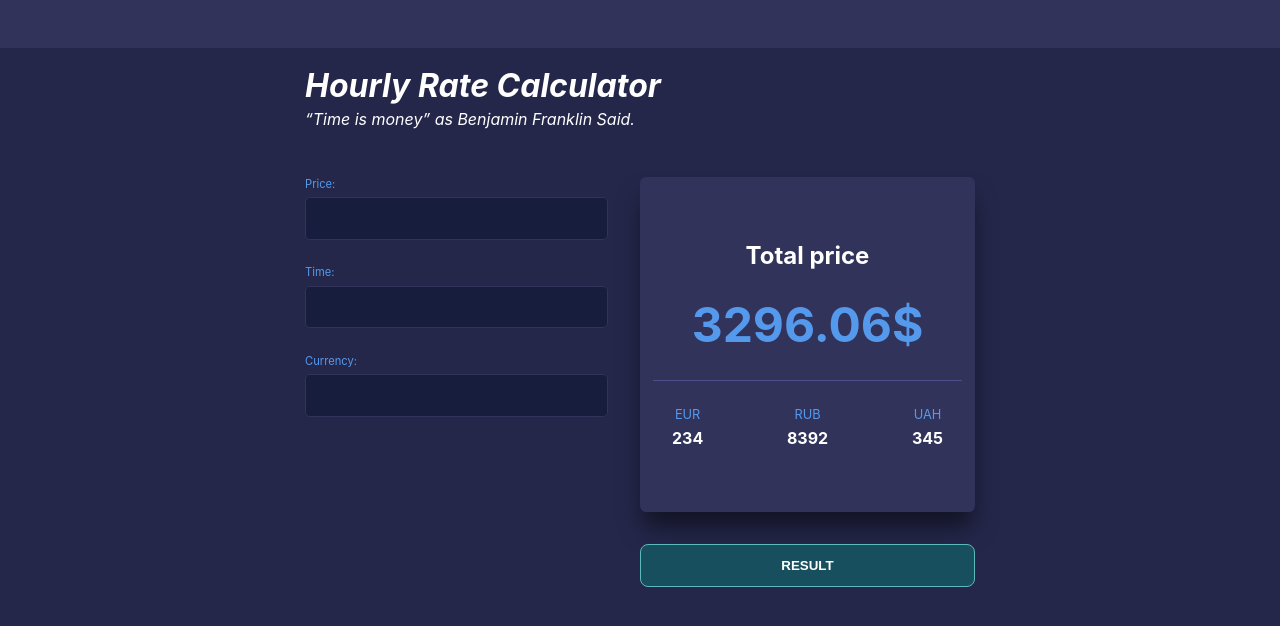
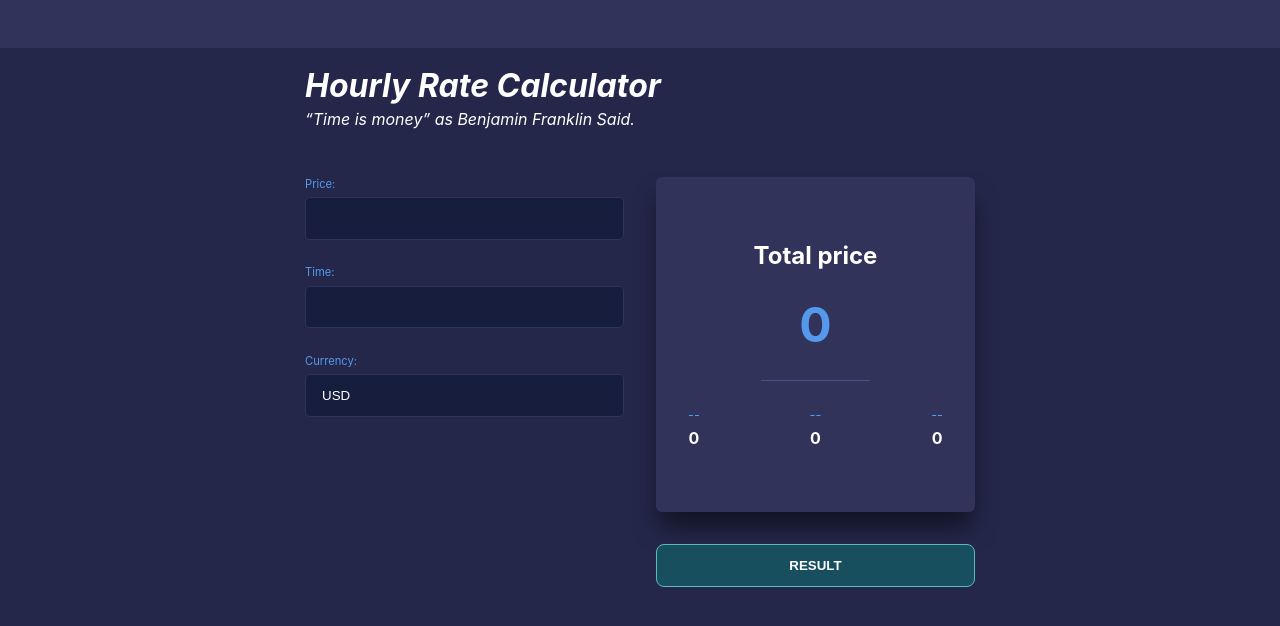
Before and after one commit to yarKode/synapse-rate-calculator, a React (Create React App) app: page / in a window 1280 px wide. Shown: the top 626 px of the page. Built offline with nearby package versions, Linux system fonts and the light colour scheme; some icons are missing.

Commit message:
Basic functionality implemented (without masks and with hardcoded rates)

```diff
--- a/package.json
+++ b/package.json
@@ -15,6 +15,7 @@
     "react-redux": "^7.2.6",
     "react-scripts": "4.0.3",
     "redux": "^4.1.2",
+    "uniqid": "^5.4.0",
     "web-vitals": "^1.0.1",
     "yup": "^0.32.11"
   },
--- a/src/App.scss
+++ b/src/App.scss
@@ -83,13 +83,20 @@ header {
               margin-top: 0;
             }
 
-            input {
+            input,
+            select {
               background-color: $dark-purple;
               border: 1px solid $light-purple;
               border-radius: 0.3rem;
               color: $white;
               padding: 0.8rem 1rem;
               margin-top: 0.4rem;
+            }
+
+            select {
+              -moz-appearance: none; /* Firefox */
+              -webkit-appearance: none; /* Safari and Chrome */
+              appearance: none;
             }
           }
         }
--- a/src/components/ButtonSubmit/ButtonSubmit.jsx
+++ b/src/components/ButtonSubmit/ButtonSubmit.jsx
@@ -5,7 +5,7 @@ export default function ButtonSubmit() {
 
   return (
     <div className="calculate-btn-container">
-      <button form="cal-form" className="calculate-btn" onClick={clickHandler}>
+      <button form="calc-form" className="calculate-btn" onClick={clickHandler}>
         RESULT
       </button>
     </div>
--- a/src/components/Display/Display.jsx
+++ b/src/components/Display/Display.jsx
@@ -5,16 +5,47 @@ import SubCurrenciesDisplay from "./SubCurrenciesDisplay";
 import MainCurrencyDisplay from "./MainCurrencyDisplay";
 
 export default function Display() {
-  const { rate, time, currency } = useSelector((state) => state.main.fields);
+  const { price, time, currency } = useSelector((state) => state.main.fields);
 
-  const currenciesArr = useSelector((state) => state.rates);
+  const allCurrencies = useSelector((state) => state.rates.allCurrencies);
 
-  console.log("currenciesArr", currenciesArr);
+  const mainCurrencyData = allCurrencies.find((el) => el.name === currency) || {
+    name: "",
+    price: 0,
+    symbol: "",
+  };
+
+  function generateSubCurrenciesArr(arr, basicRate) {
+    if (!currency) {
+      return [
+        { name: "--", value: 0 },
+        { name: "--", value: 0 },
+        { name: "--", value: 0 },
+      ];
+    }
+    return arr
+      .filter((el) => el.name !== currency)
+      .map((el) => {
+        return {
+          name: el.name,
+          value: (el.rate * basicRate * time).toFixed(2),
+        };
+      });
+  }
+
+  const basicRate = price / mainCurrencyData.rate;
+
+  const mainCurrencySum = time * price;
+
+  const subCurrenciesArr = generateSubCurrenciesArr(allCurrencies, basicRate);
 
   return (
     <div className="display">
-      <MainCurrencyDisplay />
-      <SubCurrenciesDisplay />
+      <MainCurrencyDisplay
+        currency={mainCurrencyData.symbol}
+        sum={mainCurrencySum}
+      />
+      <SubCurrenciesDisplay subCurrenciesArr={subCurrenciesArr} />
     </div>
   );
 }
--- a/src/components/Display/MainCurrencyDisplay.jsx
+++ b/src/components/Display/MainCurrencyDisplay.jsx
@@ -1,10 +1,10 @@
 import React from "react";
 
-export default function MainCurrencyDisplay() {
+export default function MainCurrencyDisplay({ sum, currency }) {
   return (
     <>
       <h2 className="display-title">Total price</h2>
-      <p className="display-sum">3296.06$</p>
+      <p className="display-sum">{`${sum}${currency}`}</p>
     </>
   );
 }
--- a/src/components/Display/SubCurrenciesDisplay.jsx
+++ b/src/components/Display/SubCurrenciesDisplay.jsx
@@ -1,13 +1,14 @@
 import React from "react";
+import uniqid from "uniqid";
 
 import SubCurrency from "./SubCurrency";
 
-export default function SubCurrenciesDisplay() {
+export default function SubCurrenciesDisplay({ subCurrenciesArr }) {
   return (
     <div className="display-currencies-container">
-      <SubCurrency currency="EUR" value="234" />
-      <SubCurrency currency="RUB" value="8392" />
-      <SubCurrency currency="UAH" value="345" />
+      {subCurrenciesArr.map((el) => (
+        <SubCurrency name={el.name} value={el.value || 0} key={uniqid()} />
+      ))}
     </div>
   );
 }
--- a/src/components/Display/SubCurrency.jsx
+++ b/src/components/Display/SubCurrency.jsx
@@ -1,9 +1,9 @@
 import React from "react";
 
-export default function SubCurrency({ currency, value }) {
+export default function SubCurrency({ name, value }) {
   return (
     <div className="display-sep-currency">
-      <div className="display-sep-currency-type">{currency}</div>
+      <div className="display-sep-currency-type">{name}</div>
       <div className="display-sep-currency-sum">{value}</div>
     </div>
   );
--- a/src/components/Form/Form.jsx
+++ b/src/components/Form/Form.jsx
@@ -7,7 +7,7 @@ import * as yup from "yup";
 import { submitFieldsData } from "../../store/mainReducer";
 
 const formSchema = yup.object().shape({
-  rate: yup.number().required(),
+  price: yup.number().positive().required(),
   time: yup.string().required(),
   currency: yup
     .string()
@@ -30,7 +30,7 @@ export default function Form() {
   const dispatch = useDispatch();
 
   function resetForm() {
-    resetField("rate");
+    resetField("price");
     resetField("time");
     resetField("currency");
   }
@@ -40,16 +40,13 @@ export default function Form() {
     resetForm();
   };
 
-  const { rate, time, currency } = useSelector((state) => state.main.fields);
-  console.log({ rate, time, currency });
-
   return (
     <div className="form-container">
-      <form id="cal-form" onSubmit={handleSubmit(onSubmit)}>
+      <form id="calc-form" onSubmit={handleSubmit(onSubmit)}>
         <label>
           Price:
-          <input type="text" autoComplete="off" {...register("rate")} />
-          {errors.rate && <p>Rate should be a number</p>}
+          <input type="text" autoComplete="off" {...register("price")} />
+          {errors.price && <p>Rate should be a number</p>}
         </label>
         <label>
           Time:
@@ -60,7 +57,13 @@ export default function Form() {
         </label>
         <label>
           Currency:
-          <input type="text" autoComplete="off" {...register("currency")} />
+          {/* <input type="text" autoComplete="off" {...register("currency")} /> */}
+          <select {...register("currency")}>
+            <option value="USD">USD</option>
+            <option value="EUR">EUR</option>
+            <option value="RUB">RUB</option>
+            <option value="UAH">UAH</option>
+          </select>
           {errors.currency && (
             <p>
               Currency should be chosen from following values: USD, RUB, EUR,
--- a/src/store/currenciesReducer.jsx
+++ b/src/store/currenciesReducer.jsx
@@ -1,9 +1,11 @@
-const initState = [
-  { name: "USD", rate: 1 },
-  { name: "EUR", rate: 1.2 },
-  { name: "UAH", rate: 26 },
-  { name: "RUB", rate: 80 },
-];
+const initState = {
+  allCurrencies: [
+    { name: "USD", rate: 1, symbol: "$" },
+    { name: "EUR", rate: 0.8, symbol: "€" },
+    { name: "UAH", rate: 26, symbol: "₴" },
+    { name: "RUB", rate: 80, symbol: "₽" },
+  ],
+};
 
 export default function currenciesReducer(state = initState, action) {
   switch (action.type) {
--- a/src/store/mainReducer.js
+++ b/src/store/mainReducer.js
@@ -1,6 +1,6 @@
 const initState = {
   fields: {
-    rate: "",
+    price: "",
     time: "",
     currency: "",
   },
@@ -17,7 +17,7 @@ export default function mainReducer(state = initState, action) {
         ...state,
         fields: {
           ...state.fields,
-          rate: action.payload.rate,
+          price: action.payload.price,
           time: action.payload.time,
           currency: action.payload.currency,
         },
```
Also changed, not shown: 2 other files (tests, documents, lock files or other folders).
